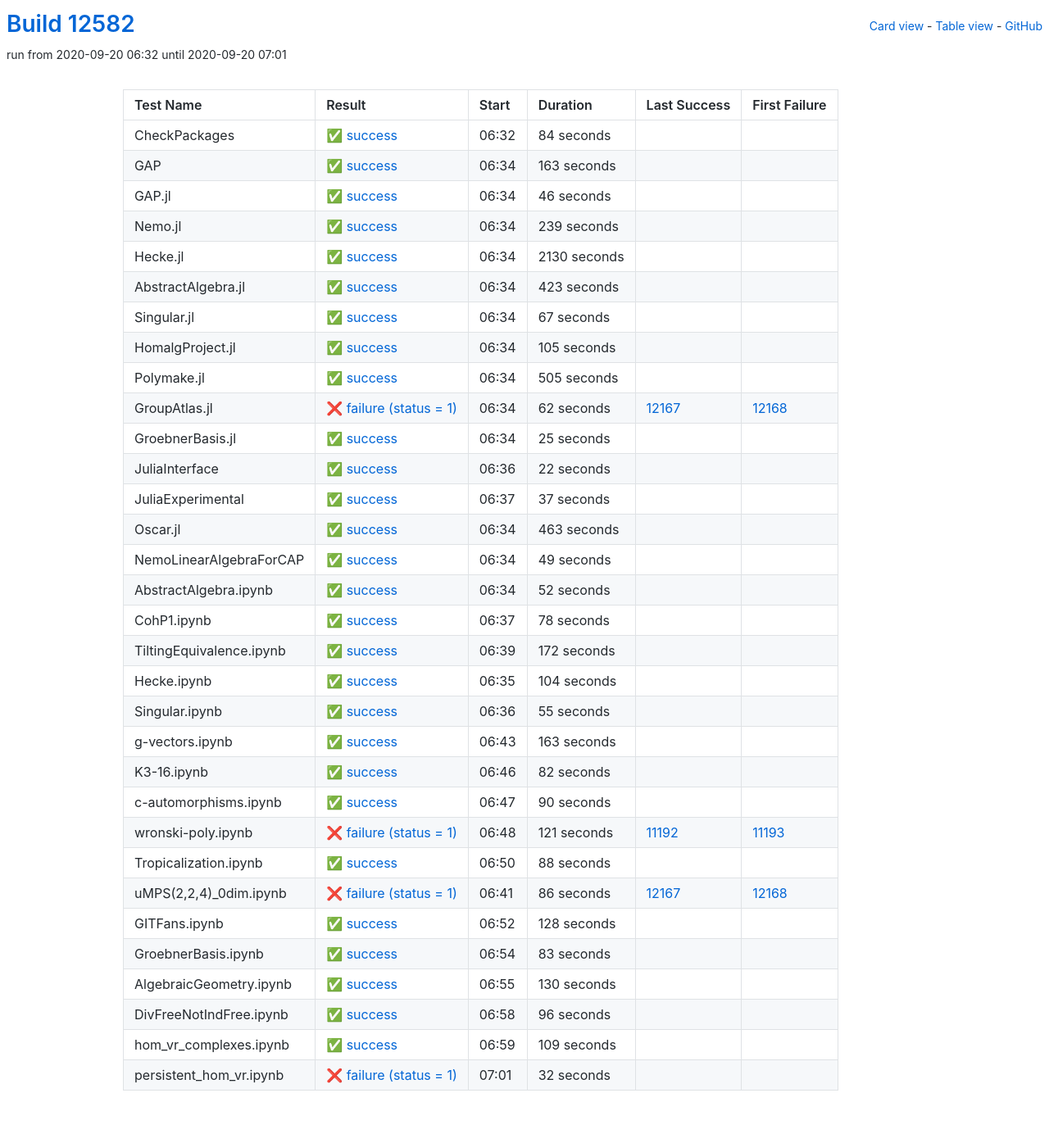
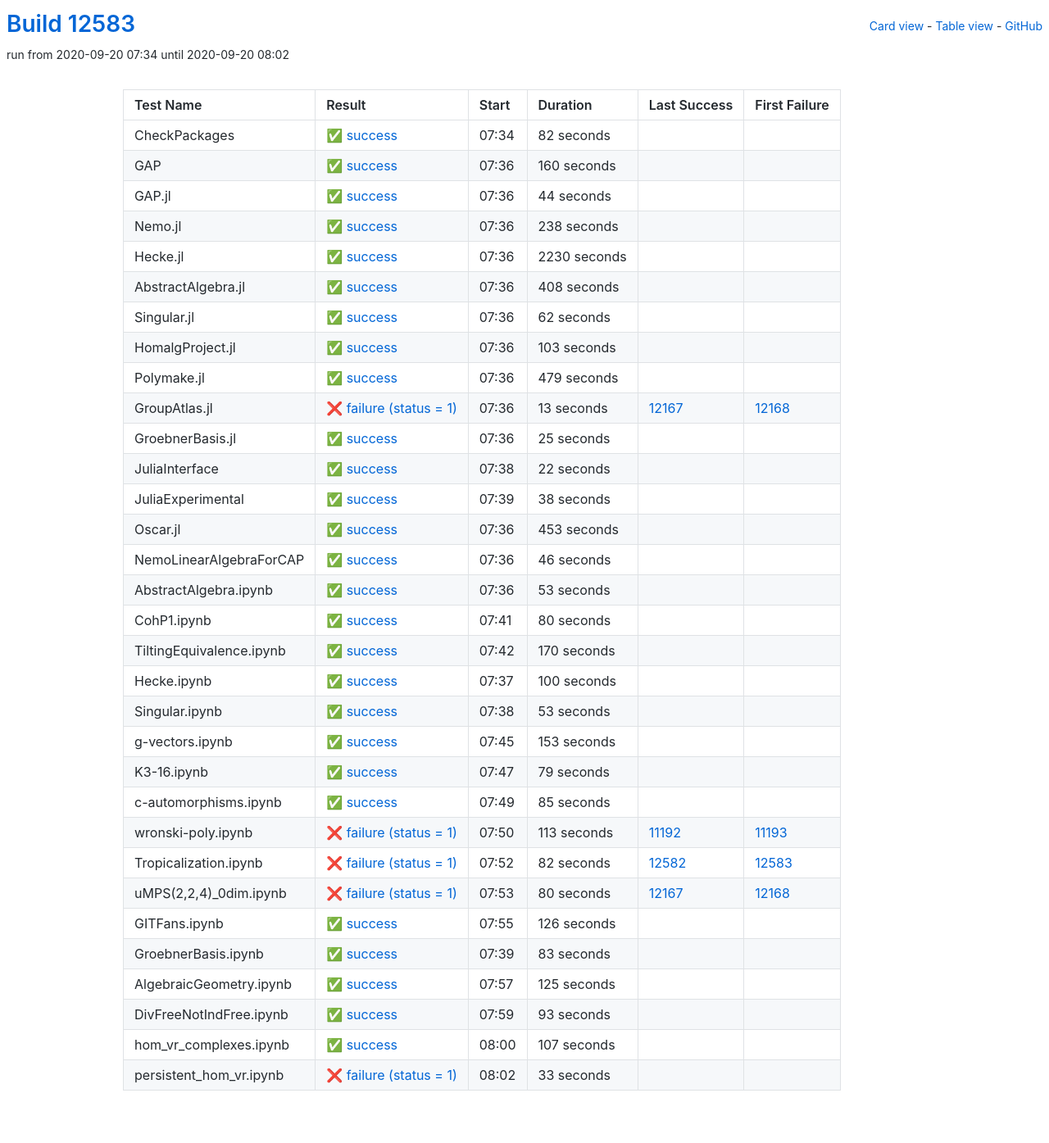
Before and after one commit to oscar-system/oscar-ci-status, a Jekyll site: the page built from table.html, in a window 1280 px wide. Shown: the whole page at 82% size. Built offline with Jekyll 4.4.1, drawn with Linux system fonts in a browser that asks for light colours.

Commit message:
Build #12583

```diff
--- a/_data/ci.yml
+++ b/_data/ci.yml
@@ -1,6 +1,6 @@
 ---
-build: 12582
-build_url: https://oscarci.mathematik.uni-kl.de/job/oscar/12582/
+build: 12583
+build_url: https://oscarci.mathematik.uni-kl.de/job/oscar/12583/
 job: oscar
 organization: oscar-system
 repo: oscar-ci-status
@@ -8,128 +8,128 @@ repourl: https://github.com/oscar-system/oscar-ci-status
 tests:
 - name: CheckPackages
   id: checkpackages
-  log: https://oscarci.mathematik.uni-kl.de/job/oscar/12582/artifact/logs/build-12582/CheckPackages.log
-  start: 2020-09-20 06:32
+  log: https://oscarci.mathematik.uni-kl.de/job/oscar/12583/artifact/logs/build-12583/CheckPackages.log
+  start: 2020-09-20 07:34
   success: true
   exitcode: 0
   status: success
-  duration: 84
+  duration: 82
   last_success: false
   last_success_url:
   first_failure: false
   first_failure_url:
 - name: GAP
   id: gap
-  log: https://oscarci.mathematik.uni-kl.de/job/oscar/12582/artifact/logs/build-12582/GAP.log
-  start: 2020-09-20 06:34
+  log: https://oscarci.mathematik.uni-kl.de/job/oscar/12583/artifact/logs/build-12583/GAP.log
+  start: 2020-09-20 07:36
   success: true
   exitcode: 0
   status: success
-  duration: 163
+  duration: 160
   last_success: false
   last_success_url:
   first_failure: false
   first_failure_url:
 - name: GAP.jl
   id: gap-jl
-  log: https://oscarci.mathematik.uni-kl.de/job/oscar/12582/artifact/logs/build-12582/GAP.jl.log
-  start: 2020-09-20 06:34
+  log: https://oscarci.mathematik.uni-kl.de/job/oscar/12583/artifact/logs/build-12583/GAP.jl.log
+  start: 2020-09-20 07:36
   success: true
   exitcode: 0
   status: success
-  duration: 46
+  duration: 44
   last_success: false
   last_success_url:
   first_failure: false
   first_failure_url:
 - name: Nemo.jl
   id: nemo-jl
-  log: https://oscarci.mathematik.uni-kl.de/job/oscar/12582/artifact/logs/build-12582/Nemo.jl.log
-  start: 2020-09-20 06:34
+  log: https://oscarci.mathematik.uni-kl.de/job/oscar/12583/artifact/logs/build-12583/Nemo.jl.log
+  start: 2020-09-20 07:36
   success: true
   exitcode: 0
   status: success
-  duration: 239
+  duration: 238
   last_success: false
   last_success_url:
   first_failure: false
   first_failure_url:
 - name: Hecke.jl
   id: hecke-jl
-  log: https://oscarci.mathematik.uni-kl.de/job/oscar/12582/artifact/logs/build-12582/Hecke.jl.log
-  start: 2020-09-20 06:34
+  log: https://oscarci.mathematik.uni-kl.de/job/oscar/12583/artifact/logs/build-12583/Hecke.jl.log
+  start: 2020-09-20 07:36
   success: true
   exitcode: 0
   status: success
-  duration: 2130
+  duration: 2230
   last_success: false
   last_success_url:
   first_failure: false
   first_failure_url:
 - name: AbstractAlgebra.jl
   id: abstractalgebra-jl
-  log: https://oscarci.mathematik.uni-kl.de/job/oscar/12582/artifact/logs/build-12582/AbstractAlgebra.jl.log
-  start: 2020-09-20 06:34
+  log: https://oscarci.mathematik.uni-kl.de/job/oscar/12583/artifact/logs/build-12583/AbstractAlgebra.jl.log
+  start: 2020-09-20 07:36
   success: true
   exitcode: 0
   status: success
-  duration: 423
+  duration: 408
   last_success: false
   last_success_url:
   first_failure: false
   first_failure_url:
 - name: Singular.jl
   id: singular-jl
-  log: https://oscarci.mathematik.uni-kl.de/job/oscar/12582/artifact/logs/build-12582/Singular.jl.log
-  start: 2020-09-20 06:34
+  log: https://oscarci.mathematik.uni-kl.de/job/oscar/12583/artifact/logs/build-12583/Singular.jl.log
+  start: 2020-09-20 07:36
   success: true
   exitcode: 0
   status: success
-  duration: 67
+  duration: 62
   last_success: false
   last_success_url:
   first_failure: false
   first_failure_url:
 - name: HomalgProject.jl
   id: homalgproject-jl
-  log: https://oscarci.mathematik.uni-kl.de/job/oscar/12582/artifact/logs/build-12582/HomalgProject.jl.log
-  start: 2020-09-20 06:34
+  log: https://oscarci.mathematik.uni-kl.de/job/oscar/12583/artifact/logs/build-12583/HomalgProject.jl.log
+  start: 2020-09-20 07:36
   success: true
   exitcode: 0
   status: success
-  duration: 105
+  duration: 103
   last_success: false
   last_success_url:
   first_failure: false
   first_failure_url:
 - name: Polymake.jl
   id: polymake-jl
-  log: https://oscarci.mathematik.uni-kl.de/job/oscar/12582/artifact/logs/build-12582/Polymake.jl.log
-  start: 2020-09-20 06:34
+  log: https://oscarci.mathematik.uni-kl.de/job/oscar/12583/artifact/logs/build-12583/Polymake.jl.log
+  start: 2020-09-20 07:36
   success: true
   exitcode: 0
   status: success
-  duration: 505
+  duration: 479
   last_success: false
   last_success_url:
   first_failure: false
   first_failure_url:
 - name: GroupAtlas.jl
   id: groupatlas-jl
-  log: https://oscarci.mathematik.uni-kl.de/job/oscar/12582/artifact/logs/build-12582/GroupAtlas.jl.log
-  start: 2020-09-20 06:34
+  log: https://oscarci.mathematik.uni-kl.de/job/oscar/12583/artifact/logs/build-12583/GroupAtlas.jl.log
+  start: 2020-09-20 07:36
   success: false
   exitcode: 1
   status: failure
-  duration: 62
+  duration: 13
   last_success: 12167
   last_success_url: https://oscarci.mathematik.uni-kl.de/job/oscar/12167/
   first_failure: 12168
   first_failure_url: https://oscarci.mathematik.uni-kl.de/job/oscar/12168/
 - name: GroebnerBasis.jl
   id: groebnerbasis-jl
-  log: https://oscarci.mathematik.uni-kl.de/job/oscar/12582/artifact/logs/build-12582/GroebnerBasis.jl.log
-  start: 2020-09-20 06:34
+  log: https://oscarci.mathematik.uni-kl.de/job/oscar/12583/artifact/logs/build-12583/GroebnerBasis.jl.log
+  start: 2020-09-20 07:36
   success: true
   exitcode: 0
   status: success
@@ -140,8 +140,8 @@ tests:
   first_failure_url:
 - name: JuliaInterface
   id: juliainterface
-  log: https://oscarci.mathematik.uni-kl.de/job/oscar/12582/artifact/logs/build-12582/JuliaInterface.log
-  start: 2020-09-20 06:36
+  log: https://oscarci.mathematik.uni-kl.de/job/oscar/12583/artifact/logs/build-12583/JuliaInterface.log
+  start: 2020-09-20 07:38
   success: true
   exitcode: 0
   status: success
@@ -152,188 +152,188 @@ tests:
   first_failure_url:
 - name: JuliaExperimental
   id: juliaexperimental
-  log: https://oscarci.mathematik.uni-kl.de/job/oscar/12582/artifact/logs/build-12582/JuliaExperimental.log
-  start: 2020-09-20 06:37
+  log: https://oscarci.mathematik.uni-kl.de/job/oscar/12583/artifact/logs/build-12583/JuliaExperimental.log
+  start: 2020-09-20 07:39
   success: true
   exitcode: 0
   status: success
-  duration: 37
+  duration: 38
   last_success: false
   last_success_url:
   first_failure: false
   first_failure_url:
 - name: Oscar.jl
   id: oscar-jl
-  log: https://oscarci.mathematik.uni-kl.de/job/oscar/12582/artifact/logs/build-12582/Oscar.jl.log
-  start: 2020-09-20 06:34
+  log: https://oscarci.mathematik.uni-kl.de/job/oscar/12583/artifact/logs/build-12583/Oscar.jl.log
+  start: 2020-09-20 07:36
   success: true
   exitcode: 0
   status: success
-  duration: 463
+  duration: 453
   last_success: false
   last_success_url:
   first_failure: false
   first_failure_url:
 - name: NemoLinearAlgebraForCAP
   id: nemolinearalgebraforcap
-  log: https://oscarci.mathematik.uni-kl.de/job/oscar/12582/artifact/logs/build-12582/NemoLinearAlgebraForCAP.log
-  start: 2020-09-20 06:34
+  log: https://oscarci.mathematik.uni-kl.de/job/oscar/12583/artifact/logs/build-12583/NemoLinearAlgebraForCAP.log
+  start: 2020-09-20 07:36
   success: true
   exitcode: 0
   status: success
-  duration: 49
+  duration: 46
   last_success: false
   last_success_url:
   first_failure: false
   first_failure_url:
 - name: AbstractAlgebra.ipynb
   id: abstractalgebra-ipynb
-  log: https://oscarci.mathematik.uni-kl.de/job/oscar/12582/artifact/logs/build-12582/AbstractAlgebra.ipynb.log
-  start: 2020-09-20 06:34
+  log: https://oscarci.mathematik.uni-kl.de/job/oscar/12583/artifact/logs/build-12583/AbstractAlgebra.ipynb.log
+  start: 2020-09-20 07:36
   success: true
   exitcode: 0
   status: success
-  duration: 52
+  duration: 53
   last_success: false
   last_success_url:
   first_failure: false
   first_failure_url:
 - name: CohP1.ipynb
   id: cohp1-ipynb
-  log: https://oscarci.mathematik.uni-kl.de/job/oscar/12582/artifact/logs/build-12582/CohP1.ipynb.log
-  start: 2020-09-20 06:37
+  log: https://oscarci.mathematik.uni-kl.de/job/oscar/12583/artifact/logs/build-12583/CohP1.ipynb.log
+  start: 2020-09-20 07:41
   success: true
   exitcode: 0
   status: success
-  duration: 78
+  duration: 80
   last_success: false
   last_success_url:
   first_failure: false
   first_failure_url:
 - name: TiltingEquivalence.ipynb
   id: tiltingequivalence-ipynb
-  log: https://oscarci.mathematik.uni-kl.de/job/oscar/12582/artifact/logs/build-12582/TiltingEquivalence.ipynb.log
-  start: 2020-09-20 06:39
+  log: https://oscarci.mathematik.uni-kl.de/job/oscar/12583/artifact/logs/build-12583/TiltingEquivalence.ipynb.log
+  start: 2020-09-20 07:42
   success: true
   exitcode: 0
   status: success
-  duration: 172
+  duration: 170
   last_success: false
   last_success_url:
   first_failure: false
   first_failure_url:
 - name: Hecke.ipynb
   id: hecke-ipynb
-  log: https://oscarci.mathematik.uni-kl.de/job/oscar/12582/artifact/logs/build-12582/Hecke.ipynb.log
-  start: 2020-09-20 06:35
+  log: https://oscarci.mathematik.uni-kl.de/job/oscar/12583/artifact/logs/build-12583/Hecke.ipynb.log
+  start: 2020-09-20 07:37
   success: true
   exitcode: 0
   status: success
-  duration: 104
+  duration: 100
   last_success: false
   last_success_url:
   first_failure: false
   first_failure_url:
 - name: Singular.ipynb
   id: singular-ipynb
-  log: https://oscarci.mathematik.uni-kl.de/job/oscar/12582/artifact/logs/build-12582/Singular.ipynb.log
-  start: 2020-09-20 06:36
+  log: https://oscarci.mathematik.uni-kl.de/job/oscar/12583/artifact/logs/build-12583/Singular.ipynb.log
+  start: 2020-09-20 07:38
   success: true
   exitcode: 0
   status: success
-  duration: 55
+  duration: 53
   last_success: false
   last_success_url:
   first_failure: false
   first_failure_url:
 - name: g-vectors.ipynb
   id: g-vectors-ipynb
-  log: https://oscarci.mathematik.uni-kl.de/job/oscar/12582/artifact/logs/build-12582/g-vectors.ipynb.log
-  start: 2020-09-20 06:43
+  log: https://oscarci.mathematik.uni-kl.de/job/oscar/12583/artifact/logs/build-12583/g-vectors.ipynb.log
+  start: 2020-09-20 07:45
   success: true
   exitcode: 0
   status: success
-  duration: 163
+  duration: 153
   last_success: false
   last_success_url:
   first_failure: false
   first_failure_url:
 - name: K3-16.ipynb
   id: k3-16-ipynb
-  log: https://oscarci.mathematik.uni-kl.de/job/oscar/12582/artifact/logs/build-12582/K3-16.ipynb.log
-  start: 2020-09-20 06:46
+  log: https://oscarci.mathematik.uni-kl.de/job/oscar/12583/artifact/logs/build-12583/K3-16.ipynb.log
+  start: 2020-09-20 07:47
   success: true
   exitcode: 0
   status: success
-  duration: 82
+  duration: 79
   last_success: false
   last_success_url:
   first_failure: false
   first_failure_url:
 - name: c-automorphisms.ipynb
   id: c-automorphisms-ipynb
-  log: https://oscarci.mathematik.uni-kl.de/job/oscar/12582/artifact/logs/build-12582/c-automorphisms.ipynb.log
-  start: 2020-09-20 06:47
+  log: https://oscarci.mathematik.uni-kl.de/job/oscar/12583/artifact/logs/build-12583/c-automorphisms.ipynb.log
+  start: 2020-09-20 07:49
   success: true
   exitcode: 0
   status: success
-  duration: 90
+  duration: 85
   last_success: false
   last_success_url:
   first_failure: false
   first_failure_url:
 - name: wronski-poly.ipynb
   id: wronski-poly-ipynb
-  log: https://oscarci.mathematik.uni-kl.de/job/oscar/12582/artifact/logs/build-12582/wronski-poly.ipynb.log
-  start: 2020-09-20 06:48
+  log: https://oscarci.mathematik.uni-kl.de/job/oscar/12583/artifact/logs/build-12583/wronski-poly.ipynb.log
+  start: 2020-09-20 07:50
   success: false
   exitcode: 1
   status: failure
-  duration: 121
+  duration: 113
   last_success: 11192
   last_success_url: https://oscarci.mathematik.uni-kl.de/job/oscar/11192/
   first_failure: 11193
   first_failure_url: https://oscarci.mathematik.uni-kl.de/job/oscar/11193/
 - name: Tropicalization.ipynb
   id: tropicalization-ipynb
-  log: https://oscarci.mathematik.uni-kl.de/job/oscar/12582/artifact/logs/build-12582/Tropicalization.ipynb.log
-  start: 2020-09-20 06:50
-  success: true
-  exitcode: 0
-  status: success
-  duration: 88
-  last_success: false
-  last_success_url:
-  first_failure: false
-  first_failure_url:
-- name: uMPS(2,2,4)_0dim.ipynb
-  id: umps-2-2-4-0dim-ipynb
-  log: https://oscarci.mathematik.uni-kl.de/job/oscar/12582/artifact/logs/build-12582/uMPS-2-2-4-_0dim.ipynb.log
-  start: 2020-09-20 06:41
+  log: https://oscarci.mathematik.uni-kl.de/job/oscar/12583/artifact/logs/build-12583/Tropicalization.ipynb.log
+  start: 2020-09-20 07:52
   success: false
   exitcode: 1
   status: failure
-  duration: 86
+  duration: 82
+  last_success: 12582
+  last_success_url: https://oscarci.mathematik.uni-kl.de/job/oscar/12582/
+  first_failure: 12583
+  first_failure_url: https://oscarci.mathematik.uni-kl.de/job/oscar/12583/
+- name: uMPS(2,2,4)_0dim.ipynb
+  id: umps-2-2-4-0dim-ipynb
+  log: https://oscarci.mathematik.uni-kl.de/job/oscar/12583/artifact/logs/build-12583/uMPS-2-2-4-_0dim.ipynb.log
+  start: 2020-09-20 07:53
+  success: false
+  exitcode: 1
+  status: failure
+  duration: 80
   last_success: 12167
   last_success_url: https://oscarci.mathematik.uni-kl.de/job/oscar/12167/
   first_failure: 12168
   first_failure_url: https://oscarci.mathematik.uni-kl.de/job/oscar/12168/
 - name: GITFans.ipynb
   id: gitfans-ipynb
-  log: https://oscarci.mathematik.uni-kl.de/job/oscar/12582/artifact/logs/build-12582/GITFans.ipynb.log
-  start: 2020-09-20 06:52
+  log: https://oscarci.mathematik.uni-kl.de/job/oscar/12583/artifact/logs/build-12583/GITFans.ipynb.log
+  start: 2020-09-20 07:55
   success: true
   exitcode: 0
   status: success
-  duration: 128
+  duration: 126
   last_success: false
   last_success_url:
   first_failure: false
   first_failure_url:
 - name: GroebnerBasis.ipynb
   id: groebnerbasis-ipynb
-  log: https://oscarci.mathematik.uni-kl.de/job/oscar/12582/artifact/logs/build-12582/GroebnerBasis.ipynb.log
-  start: 2020-09-20 06:54
+  log: https://oscarci.mathematik.uni-kl.de/job/oscar/12583/artifact/logs/build-12583/GroebnerBasis.ipynb.log
+  start: 2020-09-20 07:39
   success: true
   exitcode: 0
   status: success
@@ -344,48 +344,48 @@ tests:
   first_failure_url:
 - name: AlgebraicGeometry.ipynb
   id: algebraicgeometry-ipynb
-  log: https://oscarci.mathematik.uni-kl.de/job/oscar/12582/artifact/logs/build-12582/AlgebraicGeometry.ipynb.log
-  start: 2020-09-20 06:55
+  log: https://oscarci.mathematik.uni-kl.de/job/oscar/12583/artifact/logs/build-12583/AlgebraicGeometry.ipynb.log
+  start: 2020-09-20 07:57
   success: true
   exitcode: 0
   status: success
-  duration: 130
+  duration: 125
   last_success: false
   last_success_url:
   first_failure: false
   first_failure_url:
 - name: DivFreeNotIndFree.ipynb
   id: divfreenotindfree-ipynb
-  log: https://oscarci.mathematik.uni-kl.de/job/oscar/12582/artifact/logs/build-12582/DivFreeNotIndFree.ipynb.log
-  start: 2020-09-20 06:58
+  log: https://oscarci.mathematik.uni-kl.de/job/oscar/12583/artifact/logs/build-12583/DivFreeNotIndFree.ipynb.log
+  start: 2020-09-20 07:59
   success: true
   exitcode: 0
   status: success
-  duration: 96
+  duration: 93
   last_success: false
   last_success_url:
   first_failure: false
   first_failure_url:
 - name: hom_vr_complexes.ipynb
   id: hom-vr-complexes-ipynb
-  log: https://oscarci.mathematik.uni-kl.de/job/oscar/12582/artifact/logs/build-12582/hom_vr_complexes.ipynb.log
-  start: 2020-09-20 06:59
+  log: https://oscarci.mathematik.uni-kl.de/job/oscar/12583/artifact/logs/build-12583/hom_vr_complexes.ipynb.log
+  start: 2020-09-20 08:00
   success: true
   exitcode: 0
   status: success
-  duration: 109
+  duration: 107
   last_success: false
   last_success_url:
   first_failure: false
   first_failure_url:
 - name: persistent_hom_vr.ipynb
   id: persistent-hom-vr-ipynb
-  log: https://oscarci.mathematik.uni-kl.de/job/oscar/12582/artifact/logs/build-12582/persistent_hom_vr.ipynb.log
-  start: 2020-09-20 07:01
+  log: https://oscarci.mathematik.uni-kl.de/job/oscar/12583/artifact/logs/build-12583/persistent_hom_vr.ipynb.log
+  start: 2020-09-20 08:02
   success: false
   exitcode: 1
   status: failure
-  duration: 32
+  duration: 33
   last_success: false
   last_success_url:
   first_failure: false
```
Also changed, not shown: README.md.
